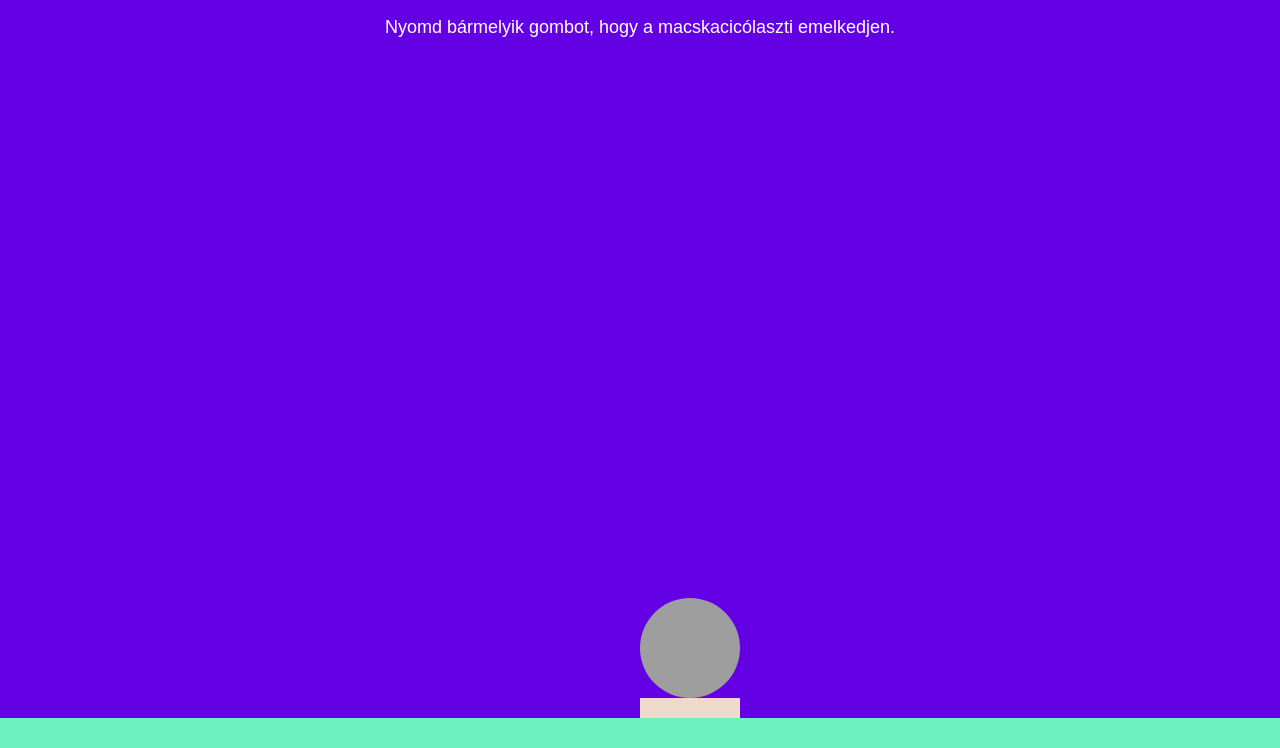
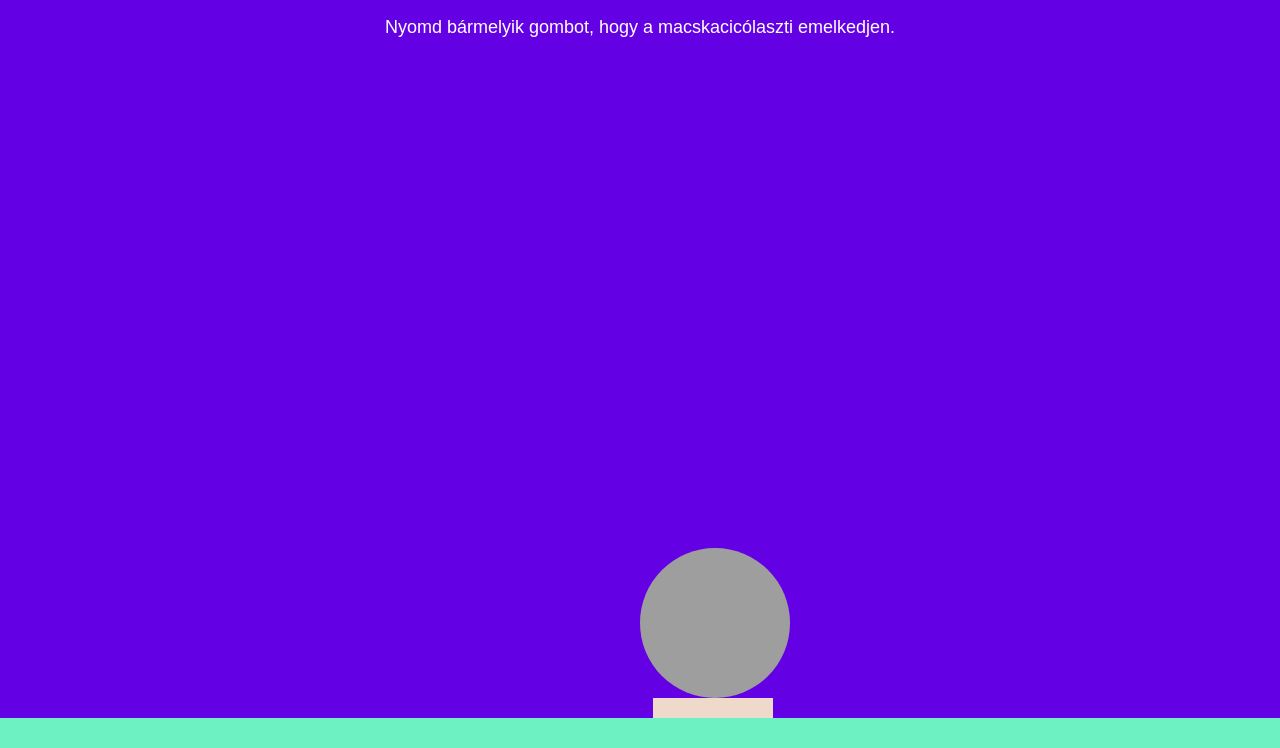
Before and after one commit to MikT0716/ball, a plain HTML site: page index.html in a window 1280 px wide. Shown: the part 52-800 px from the top of the page. Drawn offline with Linux system fonts and the light colour scheme; grey boxes are pictures that could not be loaded.

Commit message:
platform

```diff
--- a/ball.css
+++ b/ball.css
@@ -40,8 +40,8 @@ button {
   background: #141c3a;
 }
 #float-circle {
-  width: 100px;
-  height: 100px;
+  width: 150px;
+  height: 150px;
   background-image: url(./cat.jpg);
   background-size: cover;
   border-radius: 100px;
@@ -59,11 +59,10 @@ button {
   position: absolute;
 }
 #platform {
-  width: 100px;
+  width: 120px;
   height: 50px;
   background: #efd9ca;
   bottom: 0;
   position: absolute;
-  left: 50%;
-  right: 50%;
+  left: 51%;
 }
```
